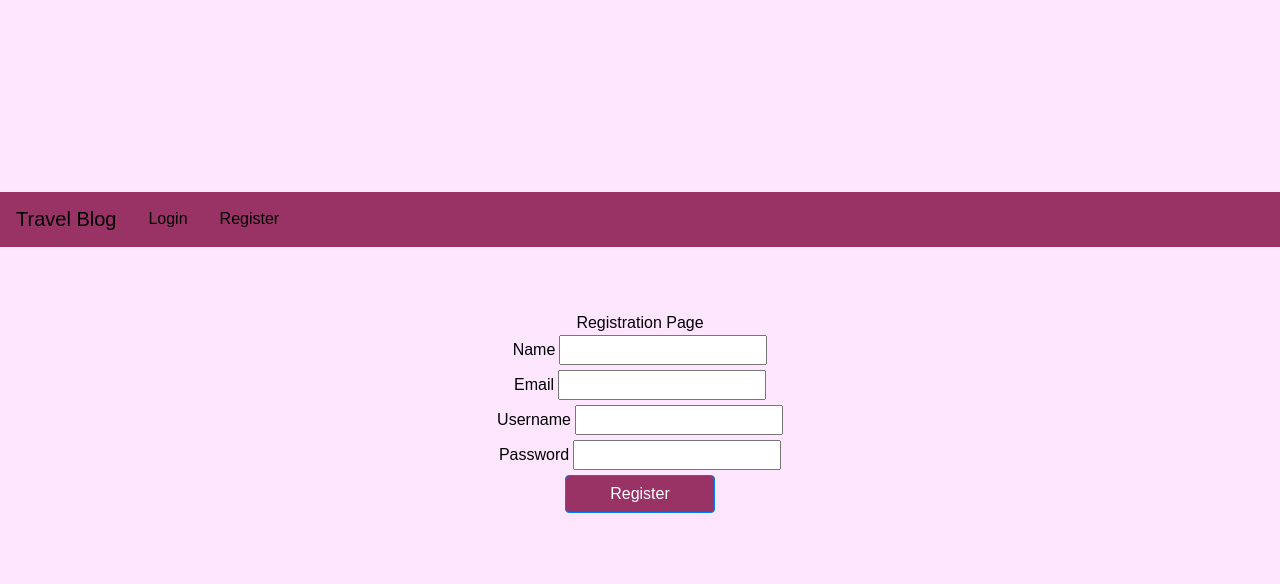
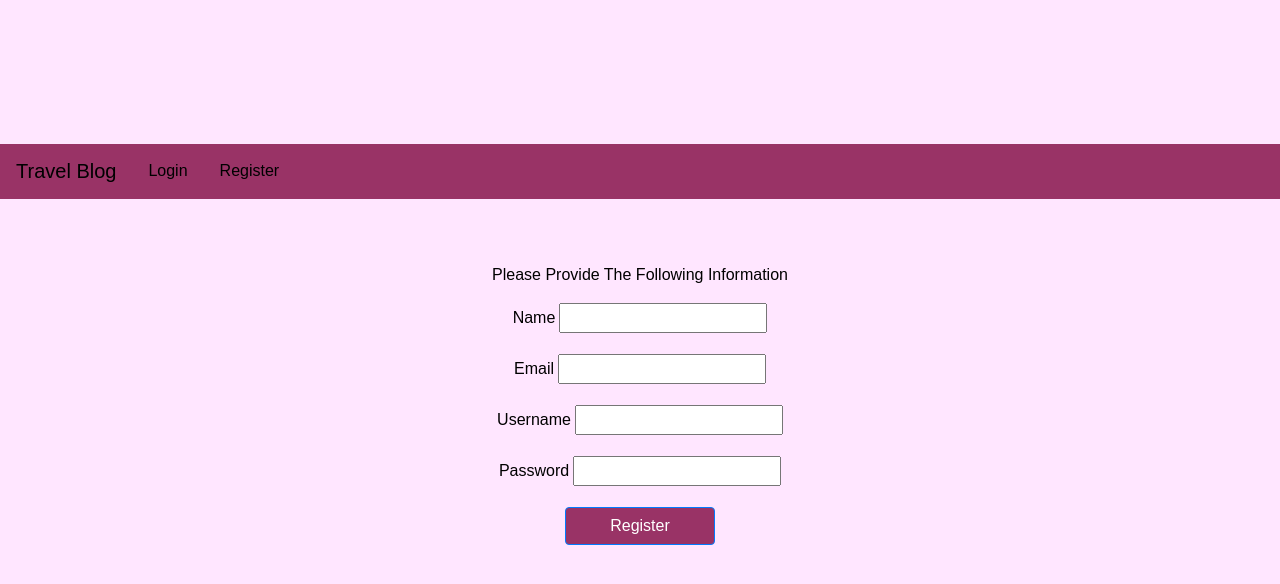
Before and after one commit to FablihaHossain/travel_blog, a Django app: page /register/ in a window 1280 px wide. Shown: the top 584 px of the page. Run offline with Django 3.2, Linux system fonts and the light colour scheme; some libraries are stand-ins or nearby versions.

Commit message:
minor updates to registration form

```diff
--- a/travelBlog/travelEntries/templates/registration.html
+++ b/travelBlog/travelEntries/templates/registration.html
@@ -6,28 +6,28 @@
 {% block content %}
 <body class = "body-html body-size">
 	<div class = "jumbotron">
-		<div class="container text-center form-words"> Registration Page </div>
-		<div class="text-center">
+		<div class="container text-center form-words" style="height: 40px"> Please Provide The Following Information </div>
+		<div class="form-group text-center form-fields">
 			<label class = "text-center form-words"> Name </label>
 			<input type="name" name="name">
 		</div>
 
-		<div class="text-center">
+		<div class="form-group text-center form-fields">
 			<label class = "text-center form-words"> Email </label>
 			<input type="email" name="email">
 		</div>
 
-		<div class="text-center">
+		<div class="form-group text-center form-fields">
 			<label class = "text-center form-words"> Username </label>
 			<input type="username" name="username">
 		</div>
 
-		<div class="text-center">
+		<div class="form-group text-center form-fields">
 			<label class = "text-center form-words"> Password </label>
 			<input type="password" name="password">
 		</div>
 
-		<div class = "text-center">
+		<div class = "form-group text-center">
 			<button type = "submit" class = "btn btn-primary btn-primary-block"> Register </button>
 		</div>
 	</div>
```
